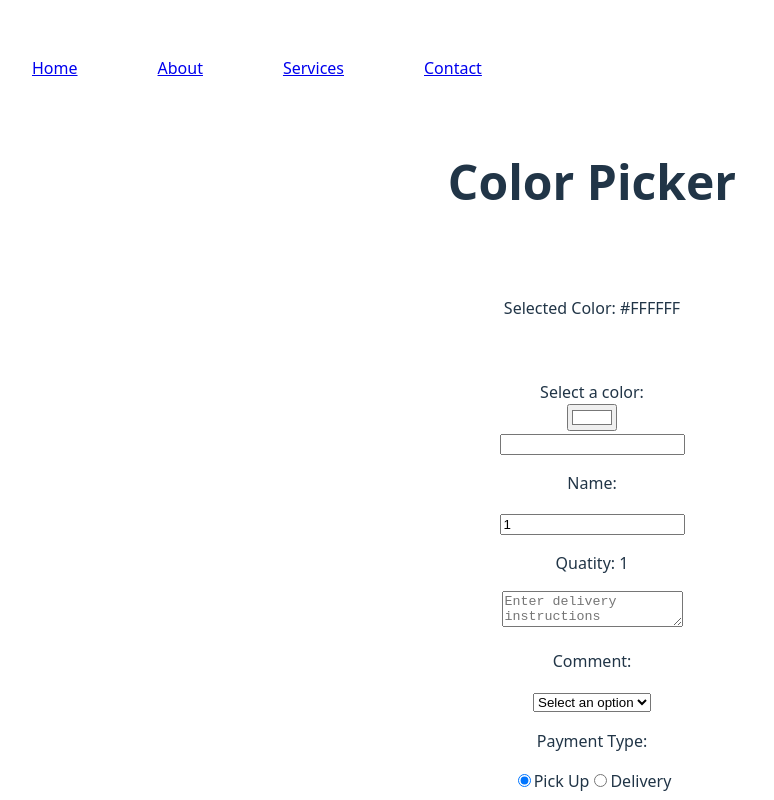
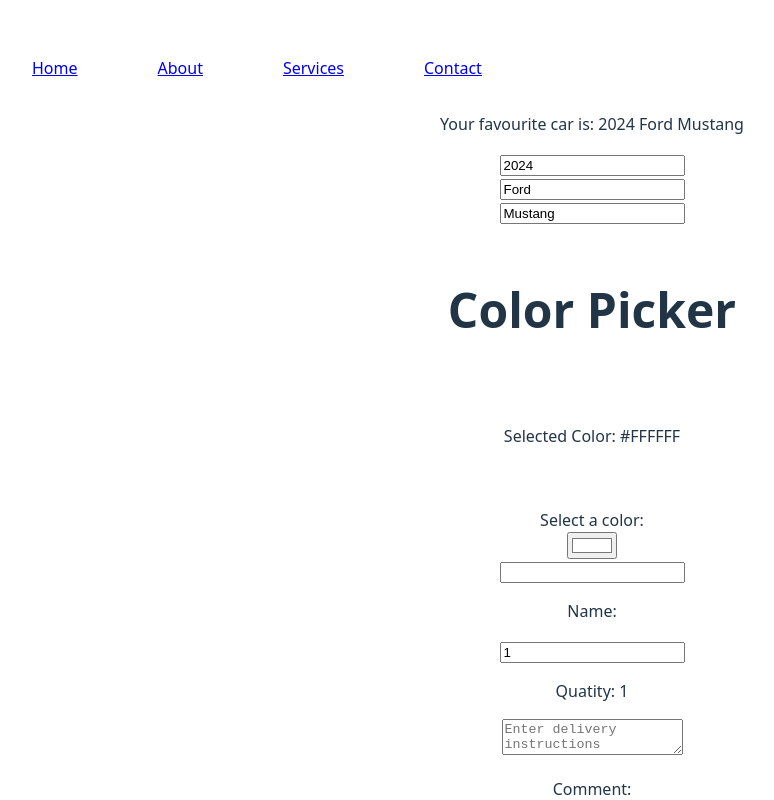
Before and after one commit to mkaya13/react-practise, a React (Vite) app: page / in a window 1280 px wide. Shown: the top 800 px of the page, without its empty margins (48-822 px from the left). Built offline with nearby package versions, Linux system fonts and the light colour scheme.

Commit message:
Updates the state of an object

```diff
--- a/src/App.jsx
+++ b/src/App.jsx
@@ -13,6 +13,7 @@
 import UseStatePractise from './components/UseStatePractise/UseStatePractise.jsx'
 import OnChangeEventHandler from './components/OnchangeEventHandler/OnchangeEventHandler.jsx'
 import ColorPicker from './components/ColorPicker/ColorPicker.jsx'
+import UpdateObjectsInState from "./components/UpdateObjectsInState/UpdateObjectsInState.jsx";
 
 function App() {
   const [counter, setCounter] = useState(0);
@@ -30,6 +31,7 @@
   return (
     <>
       <Navbar />
+      <UpdateObjectsInState />
       <ColorPicker />
       <OnChangeEventHandler />
       <UseStatePractise />
--- /dev/null
+++ b/src/components/UpdateObjectsInState/UpdateObjectsInState.jsx
@@ -0,0 +1,33 @@
+import React, {useState} from "react";
+
+const UpdaterFunction = () => {
+
+    const [car, setCar] = useState({year: 2024,
+                                    make: "Ford",
+                                    model:"Mustang"});
+
+    const handleYearChange = (event) => {
+        setCar(car => ({...car, year: event.target.value}))  // Use spread operator.
+                                                    // We do not want to modify the current state of car
+    }                                               // Rather make a reference to the previous state
+
+    const handleMakeChange = (event) => {
+        setCar(car => ({...car, make: event.target.value}))  // Use spread operator.
+    }
+
+    const handleModelChange = (event) => {
+        setCar(car => ({...car, model: event.target.value}))  // Use spread operator.
+    }
+
+    return (
+        <div>
+            <p>Your favourite car is: {car.year} {car.make} {car.model}</p>
+
+            <input type="number" value={car.year} onChange={handleYearChange} />  <br/>
+            <input type="text" value={car.make} onChange={handleMakeChange}/>  <br/>
+            <input type="text" value={car.model} onChange={handleModelChange}/>  <br/>
+        </div>
+    )
+}
+
+export default UpdaterFunction;
```
